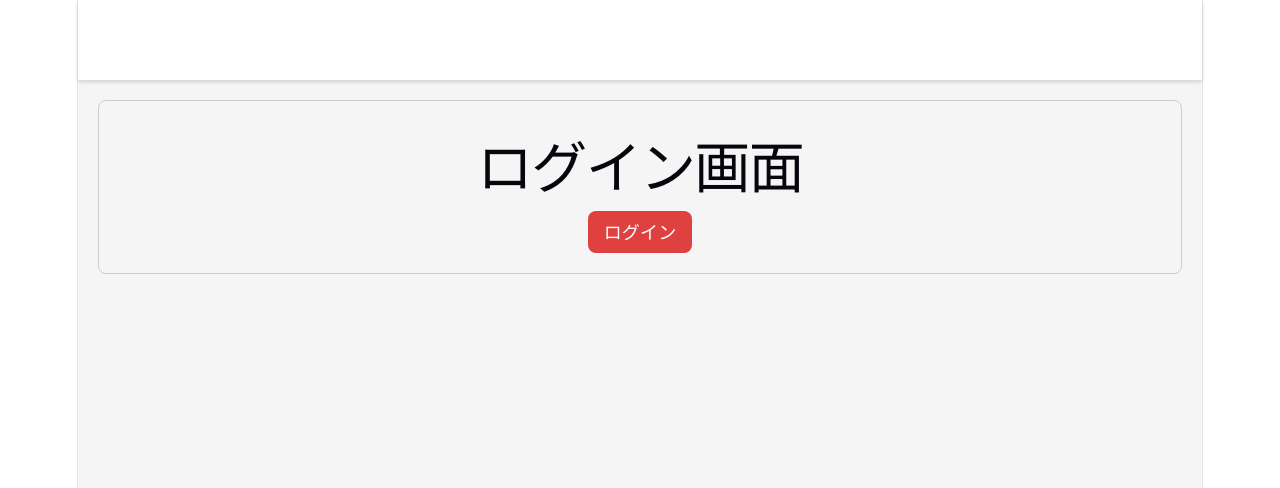
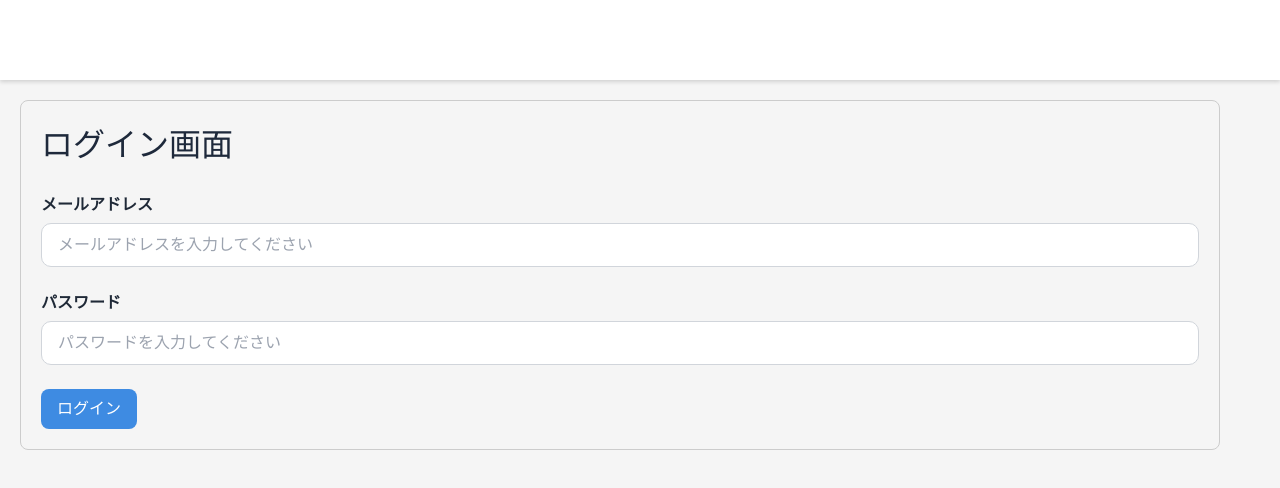
Before and after one commit to mei3336/ptu-training-hosoya, a React (Vite) app in the folder frontend/: page / in a window 1280 px wide. Shown: the top 488 px of the page. Built offline with nearby package versions, Linux system fonts and the light colour scheme.

Commit message:
入力フォームのテンプレ作成完了

```diff
--- /dev/null
+++ b/frontend/src/components/Input.css
@@ -0,0 +1,50 @@
+.input-container {
+  display: flex;
+  flex-direction: column;
+  gap: 6px;
+  margin-bottom: 24px;
+}
+
+.input-label {
+  font-size: 16px;
+  font-weight: 600;
+  color: #1f2937;
+}
+
+.input-description {
+  font-size: 13px;
+  color: #1f2937;
+  margin: 0;
+}
+
+.input-field {
+  width: 100%;
+  height: 44px;
+  padding: 0 16px;
+  font-size: 16px;
+  border: 1px solid #d1d5db;
+  border-radius: 10px;
+  background: #ffffff;
+  transition: all 0.2s ease;
+  box-sizing: border-box;
+}
+
+.input-field::placeholder {
+  color: #9ca3af;
+}
+
+.input-field:focus {
+  outline: none;
+  border-color: #57b64b;
+  box-shadow: 0 0 0 3px #19726641;
+}
+
+.input-error {
+  border-color: #df4141;
+}
+
+.input-error-message {
+  margin: 0;
+  font-size: 12px;
+  color: #631515;
+}
--- a/frontend/src/components/Input.jsx
+++ b/frontend/src/components/Input.jsx
@@ -0,0 +1,46 @@
+import "./Input.css";
+
+function Input({
+  label,
+  description,
+  type = "text",
+  name,
+  value,
+  placeholder,
+  onChange,
+  error,
+}) {
+  return (
+    <div className="input-container">
+      {label && (
+        <label htmlFor={name} className="input-label">
+          {label}
+        </label>
+      )}
+
+      {description && (
+        <p className="input-description">
+          {description}
+        </p>
+      )}
+
+      <input
+        id={name}
+        name={name}
+        type={type}
+        value={value}
+        placeholder={placeholder}
+        onChange={onChange}
+        className={`input-field ${error ? "input-error" : ""}`}
+      />
+
+      {error && (
+        <p className="input-error-message">
+          {error}
+        </p>
+      )}
+    </div>
+  );
+}
+
+export default Input;
--- a/frontend/src/index.css
+++ b/frontend/src/index.css
@@ -1,113 +1,69 @@
 @import "tailwindcss";
 
-:root {
-  --text: #6b6375;
-  --text-h: #08060d;
-  --bg: #fff;
-  --border: #e5e4e7;
-  --code-bg: #f4f3ec;
-  --accent: #aa3bff;
-  --accent-bg: rgba(170, 59, 255, 0.1);
-  --accent-border: rgba(170, 59, 255, 0.5);
-  --social-bg: rgba(244, 243, 236, 0.5);
-  --shadow:
-    rgba(0, 0, 0, 0.1) 0 10px 15px -3px, rgba(0, 0, 0, 0.05) 0 4px 6px -2px;
-
-  --sans: system-ui, 'Segoe UI', Roboto, sans-serif;
-  --heading: system-ui, 'Segoe UI', Roboto, sans-serif;
-  --mono: ui-monospace, Consolas, monospace;
-
-  font: 18px/145% var(--sans);
-  letter-spacing: 0.18px;
-  color-scheme: light dark;
-  color: var(--text);
-  background: var(--bg);
-  font-synthesis: none;
-  text-rendering: optimizeLegibility;
-  -webkit-font-smoothing: antialiased;
-  -moz-osx-font-smoothing: grayscale;
-
-  @media (max-width: 1024px) {
-    font-size: 16px;
-  }
+/* =========================
+   Reset
+========================= */
+* {
+  margin: 0;
+  padding: 0;
+  box-sizing: border-box;
 }
 
-@media (prefers-color-scheme: dark) {
-  :root {
-    --text: #9ca3af;
-    --text-h: #f3f4f6;
-    --bg: #16171d;
-    --border: #2e303a;
-    --code-bg: #1f2028;
-    --accent: #c084fc;
-    --accent-bg: rgba(192, 132, 252, 0.15);
-    --accent-border: rgba(192, 132, 252, 0.5);
-    --social-bg: rgba(47, 48, 58, 0.5);
-    --shadow:
-      rgba(0, 0, 0, 0.4) 0 10px 15px -3px, rgba(0, 0, 0, 0.25) 0 4px 6px -2px;
-  }
-
-  #social .button-icon {
-    filter: invert(1) brightness(2);
-  }
+html,
+body,
+#root {
+  min-height: 100vh;
 }
 
 body {
-  margin: 0;
+  font-family:
+    "Noto Sans JP",
+    "Hiragino Sans",
+    sans-serif;
+  background-color: #f8fafc;
+  color: #1f2937;
+  line-height: 1.5;
 }
 
-#root {
-  width: 1126px;
-  max-width: 100%;
-  margin: 0 auto;
-  text-align: center;
-  border-inline: 1px solid var(--border);
-  min-height: 100svh;
-  display: flex;
-  flex-direction: column;
-  box-sizing: border-box;
+/* =========================
+   Layout
+========================= */
+
+main {
+  width: 100%;
+  max-width: 1200px;
+
+  /* 中央寄せしない */
+  margin: 0;
+
+  /* 左側余白をしっかり確保 */
+  padding: 32px;
 }
 
-h1,
-h2 {
-  font-family: var(--heading);
-  font-weight: 500;
-  color: var(--text-h);
+.page-container {
+  width: 100%;
 }
 
-h1 {
-  font-size: 56px;
-  letter-spacing: -1.68px;
-  margin: 32px 0;
-  @media (max-width: 1024px) {
-    font-size: 36px;
-    margin: 20px 0;
-  }
-}
-h2 {
-  font-size: 24px;
-  line-height: 118%;
-  letter-spacing: -0.24px;
-  margin: 0 0 8px;
-  @media (max-width: 1024px) {
-    font-size: 20px;
-  }
-}
-p {
-  margin: 0;
+.content-section {
+  margin-bottom: 32px;
 }
 
-code,
-.counter {
-  font-family: var(--mono);
-  display: inline-flex;
-  border-radius: 4px;
-  color: var(--text-h);
+/* =========================
+   Typography
+========================= */
+
+h1 {
+  font-size: 2rem;
+  margin-bottom: 24px;
+  color: #1e293b;
 }
 
-code {
-  font-size: 15px;
-  line-height: 135%;
-  padding: 4px 8px;
-  background: var(--code-bg);
+h2 {
+  font-size: 1.5rem;
+  margin-bottom: 16px;
+  color: #334155;
 }
+
+p {
+  margin-bottom: 12px;
+}
--- a/frontend/src/pages/LoginPage.jsx
+++ b/frontend/src/pages/LoginPage.jsx
@@ -1,11 +1,13 @@
 import Button from "../components/Button";
-
+import Input from "../components/Input";
 
 function LoginPage() {
   return (
     <div>
       <h1>ログイン画面</h1>
-      <Button variant="danger">ログイン</Button>
+      <Input label="メールアドレス" name="email" placeholder="メールアドレスを入力してください" />
+      <Input label="パスワード" name="password" type="password" placeholder="パスワードを入力してください" />
+      <Button variant="primary">ログイン</Button>
     </div>
   );
 }
```
